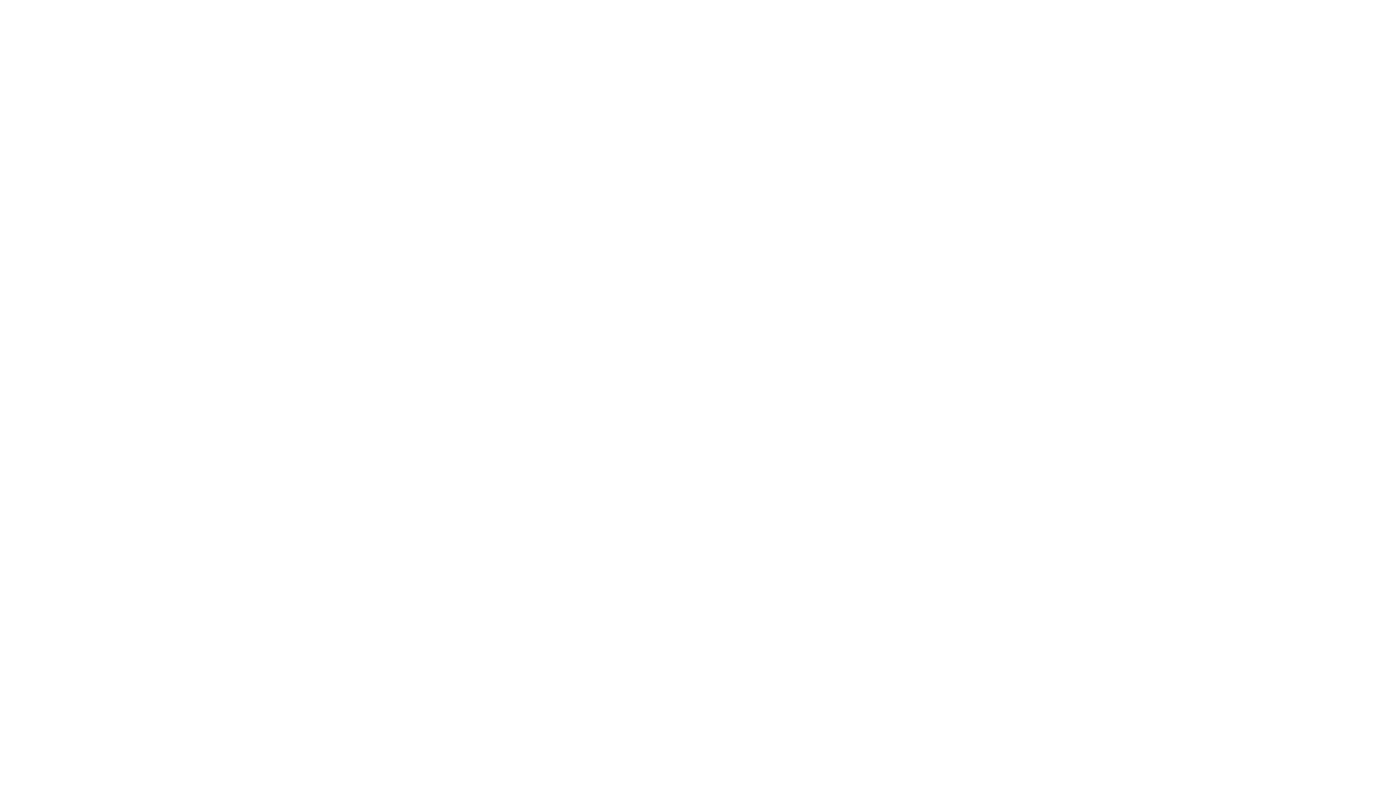
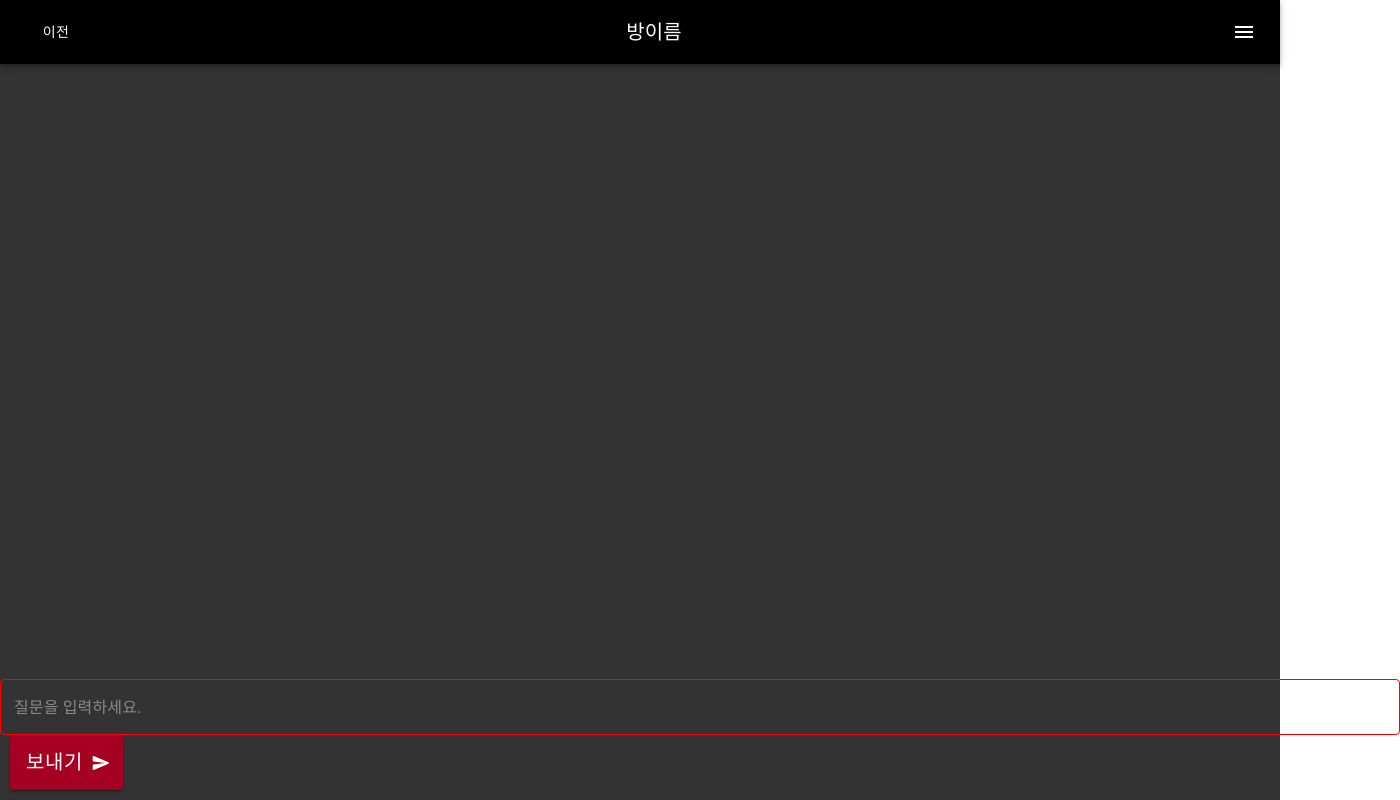
Before and after one commit to AnswerMyQuestions/ask, a React (Create React App) app in the folder client/: page /chat in a window 1280 px wide. Shown: the whole page, 1400 px wide, since content can reach past the window. Built offline with nearby package versions, Linux system fonts and the light colour scheme.

Commit message:
Make Chat Drawer

```diff
--- a/client/package.json
+++ b/client/package.json
@@ -3,7 +3,7 @@
   "version": "0.1.0",
   "private": true,
   "dependencies": {
-    "@material-ui/core": "^4.0.0-rc.0",
+    "@material-ui/core": "^4.7.0",
     "@material-ui/icons": "^4.5.1",
     "material-ui": "^1.0.0-beta.47",
     "material-ui-icons": "^1.0.0-beta.36",
--- a/client/src/App.js
+++ b/client/src/App.js
@@ -5,6 +5,7 @@ import Login from './components/Login';
 import Welcome from './components/Welcome';
 import Main from './components/Main';
 import Mypage from './components/Mypage';
+import Chat from './components/Chat';
 import './App.css';
 
 class App extends React.Component {
@@ -16,12 +17,14 @@ class App extends React.Component {
         <Link to="/welcome"></Link>
         <Link to="/main"></Link>
         <Link to="/mypage"></Link>
+        <Link to="/chat"></Link>
         <Switch>
           <Route exact path="/" component={Home}></Route>
           <Route path="/login" component={Login}></Route>
           <Route path="/welcome" component={Welcome}></Route>
           <Route path="/main" component={Main}></Route>
           <Route path="/mypage" component={Mypage}></Route>
+          <Route path="/chat" component={Chat}></Route>
         </Switch>
       </Router>
     )
--- a/client/src/components/Chat.js
+++ b/client/src/components/Chat.js
@@ -13,13 +13,19 @@ import Icon from '@material-ui/core/Icon';
 import SvgIcon from '@material-ui/core/SvgIcon';
 import Input from '@material-ui/core/Input';
 import { Route, Link } from 'react-router-dom';
-import { withStyles } from '@material-ui/core/styles';
+import { withStyles, useTheme } from '@material-ui/core/styles';
+import Drawer from '@material-ui/core/Drawer';
+import { MenuItem } from '@material-ui/core';
+import KeyboardArrowLeftIcon from '@material-ui/icons/KeyboardArrowLeft';
+//import './Drawer_togglebutton.css';
+//import Drawer_togglebutton from './SideDrawer/Drawer_togglebutton';
 //import { Widget, addResponseMessage, addLinkSnippet, addUserMessage } from 'react-chat-widget';
 //import 'react-chat-widget/lib/styles.css';
 //import AppChannel from './module/channel/channel';
 //import AppChattingView from './module/chattingView/chattingView';
 
 // logo color => rgb: 165 0 33, hex: #a50021
+const drawerWidth = 240;
 
 const styles = theme => ({
   root: {
@@ -73,6 +79,25 @@ const styles = theme => ({
     },
     fontSize: 20,
     marginLeft: 10
+  },
+  back_btn: {
+    color: 'a50021',
+    fontSize: 20,
+    marginLeft: 10
+  },
+  drawer: {
+    width: drawerWidth,
+    flexShrink: 0,
+  },
+  drawerPaper: {
+    width: drawerWidth,
+  },
+  drawerHeader: {
+    display: 'flex',
+    alignItems: 'center',
+    padding: theme.spacing(0, 1),
+    ...theme.mixins.toolbar,
+    justifyContent: 'flex-start',
   }
 })
 
@@ -83,6 +108,7 @@ class Chat extends React.Component {
     this.state = {
       message: '',
       open: false,
+      show: null,
       doRedirect: false
     }
   }
@@ -119,23 +145,26 @@ class Chat extends React.Component {
     })
   }
 
+  handleToggle = () => this.setState({ open: !this.state.open })
+
   render() {
     const { classes } = this.props; //초기화
+
     return (
       <div className={classes.root}>
         <div className={classes.header}>
-          <AppBar position="static">
+          <AppBar position="static" onRightIconButtonCLick={this.handleToggle}>
             <Toolbar className={classes.toolbar}>
               <Button color="inherit">이전</Button>
               <Typography variant="h6" className={classes.title}>
                 방이름
               </Typography>
-              <IconButton edge="start" className={classes.menuButton} color="inherit" aria-label="menu"
+              <IconButton edge="start" className={classes.menuButton}
                 color="inherit"
                 aria-label="open drawer"
                 edge="end"
-              onClick={this.handleClose}>
-                <MenuIcon onClick={this.handleOpen}/>
+                onClick={this.handleOpen}>
+                <MenuIcon />
               </IconButton>
             </Toolbar>
           </AppBar>
@@ -144,7 +173,7 @@ class Chat extends React.Component {
         <div className={classes.body}>
           <form className={classes.message}>
 
-            <TextField type="text" name="message" mx="auto" className={classes. textField} placeholder="질문을 입력하세요. " fullWidth value={this.state.message} onChange={this.handleValueChange} variant="outlined" multiline style = {{width: 1400}} InputProps={{
+            <TextField type="text" name="message" mx="auto" className={classes.textField} placeholder="질문을 입력하세요. " fullWidth value={this.state.message} onChange={this.handleValueChange} variant="outlined" multiline style={{ width: 1400 }} InputProps={{
               classes: {
                 notchedOutline: classes.notchedOutline
               }
@@ -153,11 +182,23 @@ class Chat extends React.Component {
 
             <Button variant="contained" className={classes.send_btn} endIcon={<SvgIcon>
               <path d="M3.4 20.4l17.45-7.48c.81-.35.81-1.49 0-1.84L3.4 3.6c-.66-.29-1.39.2-1.39.91L2 9.12c0 .5.37.93.87.99L17 12 2.87 13.88c-.5.07-.87.5-.87 1l.01 4.61c0 .71.73 1.2 1.39.91z" />
-    </SvgIcon>} style = {{height: 55}} onClick={this.handleFormSubmit}>
+            </SvgIcon>} style={{ height: 55 }} onClick={this.handleFormSubmit}>
               보내기
             </Button>
           </form>
         </div>
+        <Drawer className={classes.drawer} variant="persistent" anchor="right" docked={false} width={200} open={this.state.open}
+          onRequestChange={(open) => this.setState({ open })}
+          classes={{
+            paper: classes.drawerPaper,
+          }}>
+           <div className={classes.drawerHeader}>
+          <IconButton onClick={this.handleClose} Icon={
+            <KeyboardArrowLeftIcon className={classes.back_btn}/>
+          }>
+          </IconButton>
+        </div>
+        </Drawer>
       </div>
     );
   }
--- a/client/src/index.js
+++ b/client/src/index.js
@@ -6,7 +6,4 @@ import * as serviceWorker from './serviceWorker';
 
 ReactDOM.render(<App />, document.getElementById('root'));
 
-// If you want your app to work offline and load faster, you can change
-// unregister() to register() below. Note this comes with some pitfalls.
-// Learn more about service workers: https://bit.ly/CRA-PWA
 serviceWorker.unregister();
--- a/package.json
+++ b/package.json
@@ -9,7 +9,9 @@
   "dependencies": {
     "axios": "^0.19.0",
     "body-parser": "^1.19.0",
-    "express": "^4.17.1"
+    "clsx": "^1.0.4",
+    "express": "^4.17.1",
+    "react-router-dom": "^5.1.2"
   },
   "devDependencies": {
     "concurrently": "^4.0.1"
```
Also changed, not shown: 2 other files (tests, documents, lock files or other folders). Lines whose indentation alone changed are shown as unchanged.
